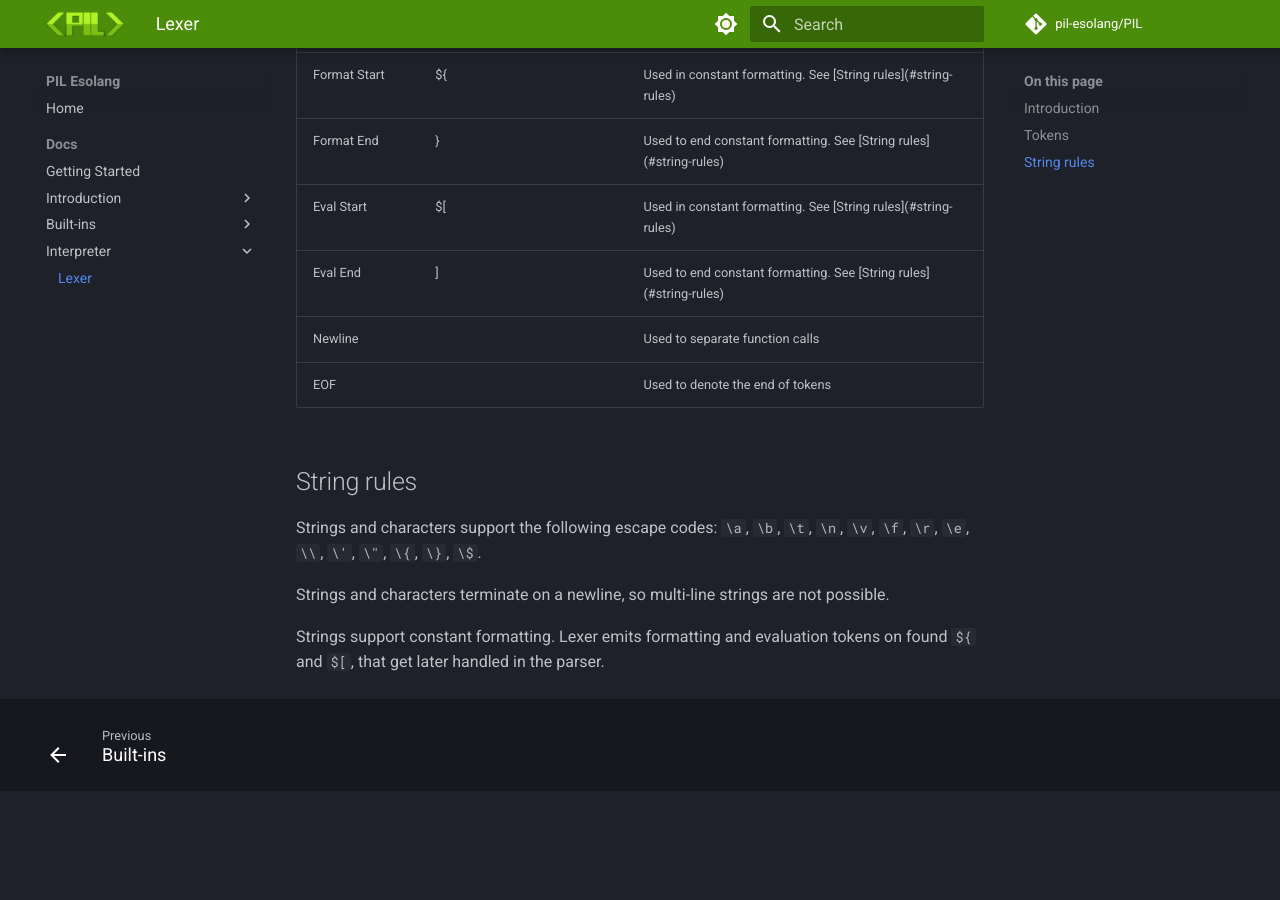
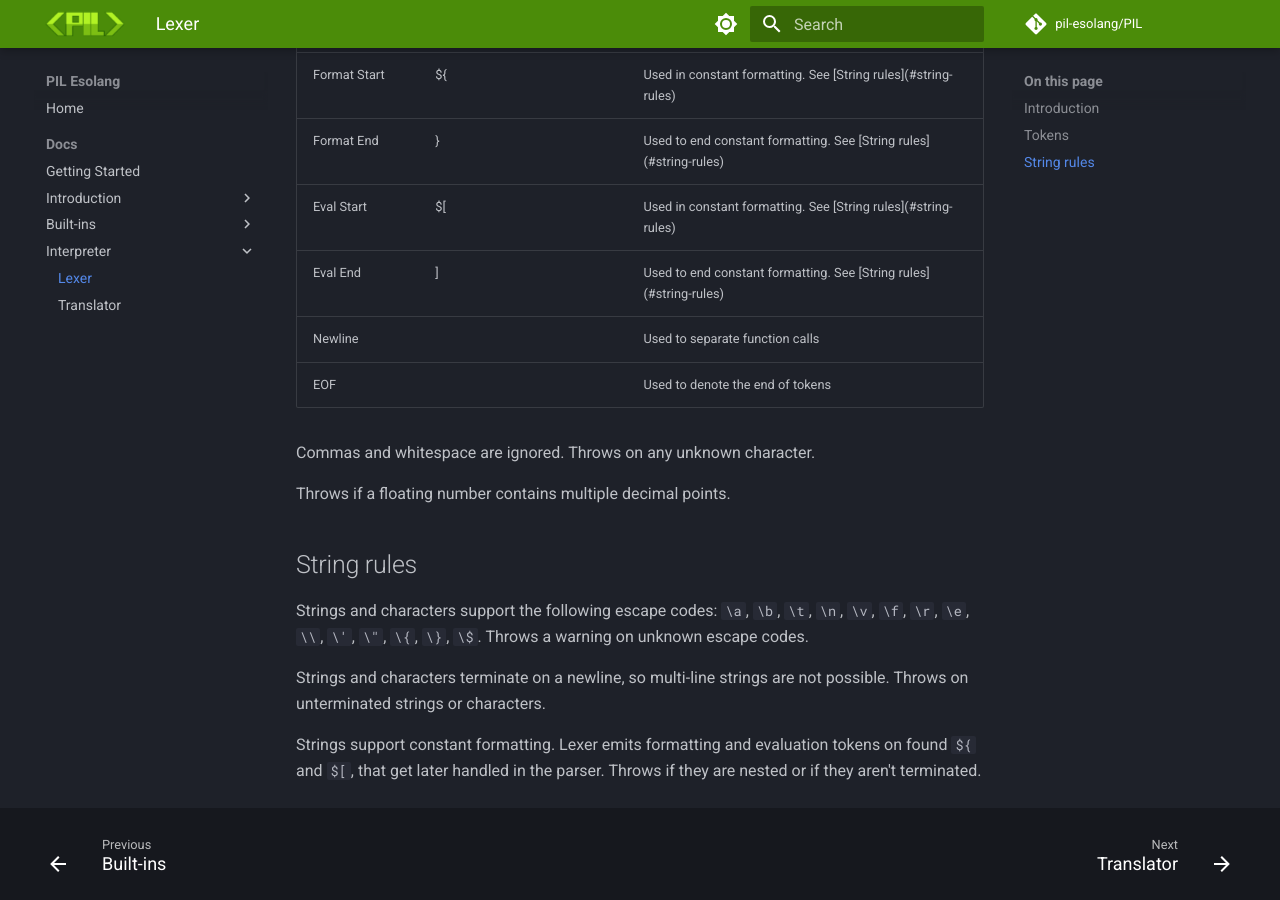
Before and after one commit to pil-esolang/pil-esolang.github.io, an MkDocs documentation site: the page built from docs/interpreter/lexer.md, in a window 1280 px wide and 900 px high, scrolled down 2357 px. Built offline with MkDocs 1.6.1 and Material for MkDocs 9.7.7, drawn with Linux system fonts in a browser that asks for light colours; comment, search, counter and statistics services are not loaded; before the commit the page ends 3148 px from its top, so only the background shows below that.

Commit message:
Wrote translator docs.

```diff
--- a/docs/interpreter/lexer.md
+++ b/docs/interpreter/lexer.md
@@ -56,9 +56,13 @@ In PIL there are 41 different tokens, each having its own meaning. They all have
    </tbody>
 </table>
 
+Commas and whitespace are ignored. Throws on any unknown character.
+
+Throws if a floating number contains multiple decimal points.
+
 ## String rules
-Strings and characters support the following escape codes: `\a`, `\b`, `\t`, `\n`, `\v`, `\f`, `\r`, `\e`, `\\`, `\'`, `\"`, `\{`, `\}`, `\$`.
+Strings and characters support the following escape codes: `\a`, `\b`, `\t`, `\n`, `\v`, `\f`, `\r`, `\e`, `\\`, `\'`, `\"`, `\{`, `\}`, `\$`. Throws a warning on unknown escape codes.
 
-Strings and characters terminate on a newline, so multi-line strings are not possible.
+Strings and characters terminate on a newline, so multi-line strings are not possible. Throws on unterminated strings or characters.
 
-Strings support constant formatting. Lexer emits formatting and evaluation tokens on found `${` and `$[`, that get later handled in the parser.
+Strings support constant formatting. Lexer emits formatting and evaluation tokens on found `${` and `$[`, that get later handled in the parser. Throws if they are nested or if they aren't terminated.
--- a/mkdocs.yml
+++ b/mkdocs.yml
@@ -72,3 +72,4 @@ nav:
       - Built-ins: built-ins/builtins.md
     - Interpreter:
       - Lexer: interpreter/lexer.md
+      - Translator: interpreter/translator.md
```
Also changed, not shown: docs/interpreter/translator.md (added, +40 -0 lines).
